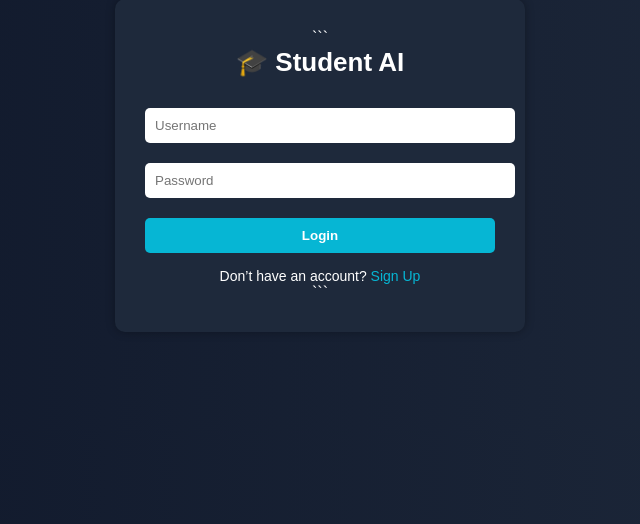
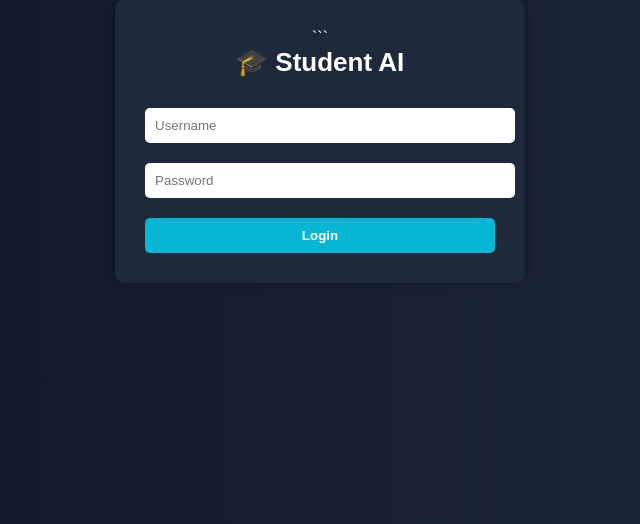
Before and after one commit to Manvi2415500286/Mini-Project, a Flask app: page /login in a window 1280 px wide. Shown: the part 119-643 px from the top of the page, without its empty margins (320-960 px from the left). Run offline with Flask 3, Linux system fonts and the light colour scheme; parts of the project's set-up code (start-up, migrations or seed data) failed here and were passed over.

Commit message:
delete div

````diff
--- a/templates/login.html
+++ b/templates/login.html
@@ -108,10 +108,7 @@
 
 </form>
 
-<div class="link">
-    Don’t have an account? <a href="/signup">Sign Up</a>
-</div>
-```
+
 
 </div>
 
````
